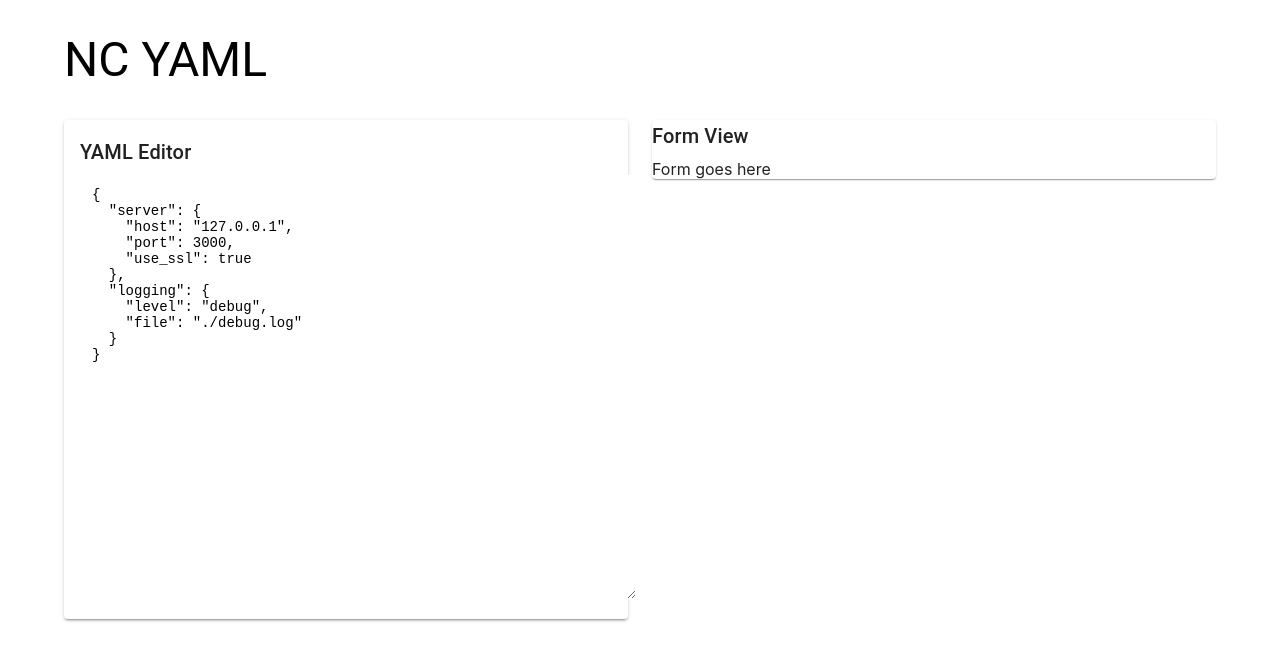
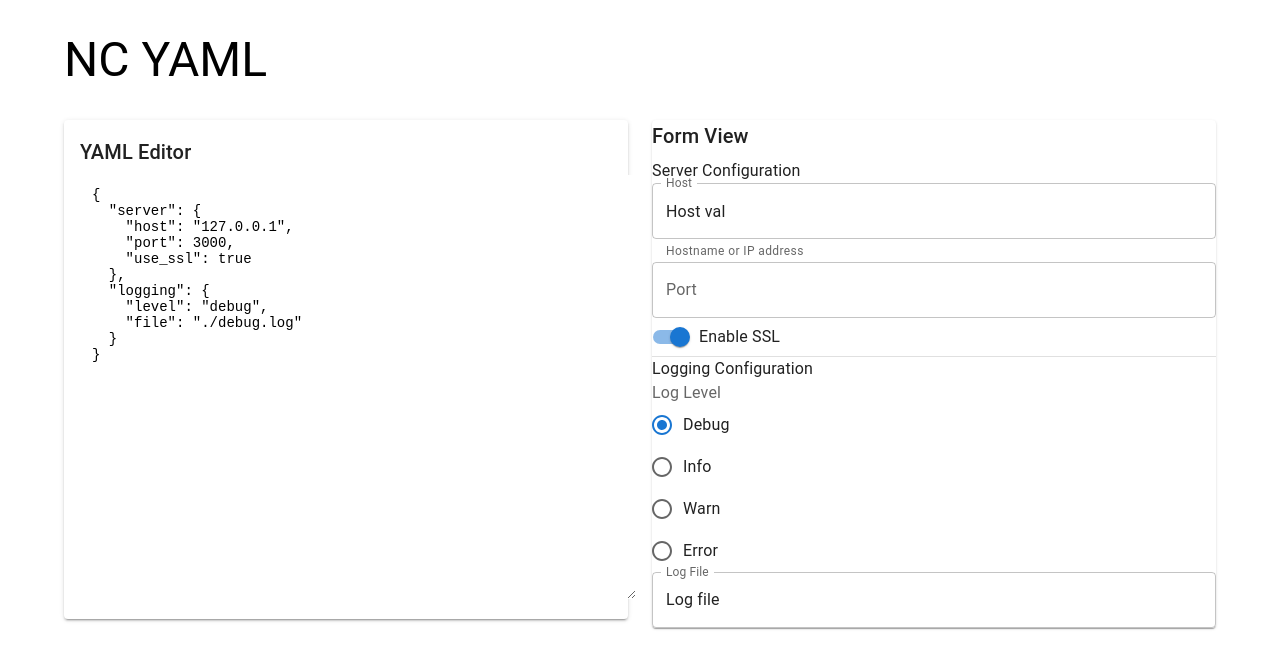
Before and after one commit to x6o/nc-yaml, a React (Create React App) app in the folder frontend/: page / in a window 1280 px wide. Shown: the top 668 px of the page. Built offline with nearby package versions, Linux system fonts and the light colour scheme; the HTML template or start-up script is replaced by a standard one.

Commit message:
FE: Form view basic form

```diff
--- a/frontend/src/components/FormView.tsx
+++ b/frontend/src/components/FormView.tsx
@@ -2,7 +2,15 @@ import React from 'react';
 import {
   Paper,
   Typography,
+  TextField,
+  FormControl,
+  FormControlLabel,
+  FormLabel,
+  RadioGroup,
+  Radio,
+  Switch,
   Box,
+  Divider,
 } from '@mui/material';
 
 interface FormViewProps {
@@ -17,7 +25,57 @@ const FormView: React.FC<FormViewProps> = ({ }) => {
       </Typography>
 
       <Box>
-        Form goes here
+        <Typography>
+          Server Configuration
+        </Typography>
+
+        <TextField
+          fullWidth
+          label="Host"
+          value="Host val"
+          helperText="Hostname or IP address"
+        />
+
+        <TextField
+          fullWidth
+          label="Port"
+          type="number"
+          value="port val"
+        />
+
+        <FormControlLabel
+          control={
+            <Switch
+              checked={true}
+            />
+          }
+          label="Enable SSL"
+        />
+
+        <Divider />
+
+        <Typography >
+          Logging Configuration
+        </Typography>
+
+        <FormControl component="fieldset">
+          <FormLabel component="legend">Log Level</FormLabel>
+          <RadioGroup
+            value="debug"
+          >
+
+            <FormControlLabel value="debug" control={<Radio />} label="Debug" />
+            <FormControlLabel value="info" control={<Radio />} label="Info" />
+            <FormControlLabel value="warn" control={<Radio />} label="Warn" />
+            <FormControlLabel value="error" control={<Radio />} label="Error" />
+          </RadioGroup>
+        </FormControl>
+
+        <TextField
+          fullWidth
+          label="Log File"
+          value="Log file"
+        />
       </Box>
     </Paper>
   );
```
